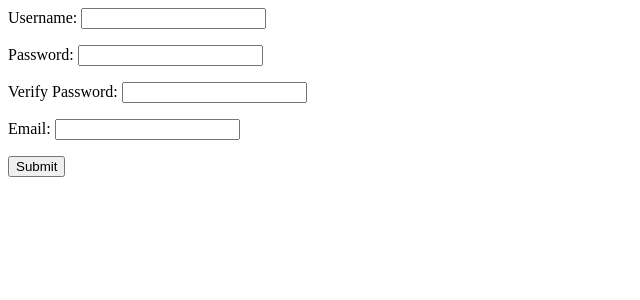
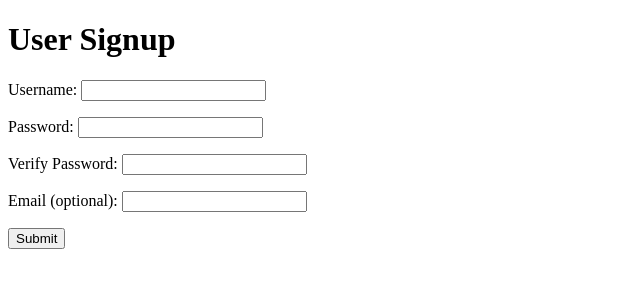
Before and after one commit to KeeArchambault/user-signup, a Flask app: page / in a window 1280 px wide. Shown: the top 300 px of the page, without its empty margins (0-640 px from the left). Run offline with Flask 2, Linux system fonts and the light colour scheme.

Commit message:
specified that email is optional and added a title

```diff
--- a/templates/index.html
+++ b/templates/index.html
@@ -1,6 +1,8 @@
 {% extends "base.html" %}
 
 {% block content %}
+
+    <h1>User Signup</h1>
 
         <form action="/validate" method= "POST">
             <label for="username">Username:</label>
@@ -15,7 +17,7 @@
             <input type="password" name="verify"></input>
             <p style=" color: red;">{{verify_error}}</p>
 
-            <label for="email">Email:</label>
+            <label for="email">Email (optional):</label>
             <input type="text" name="email" value="{{email}}"></input>
             <p style=" color: red;">{{email_error}}</p>
             <input type="submit"/>
```
